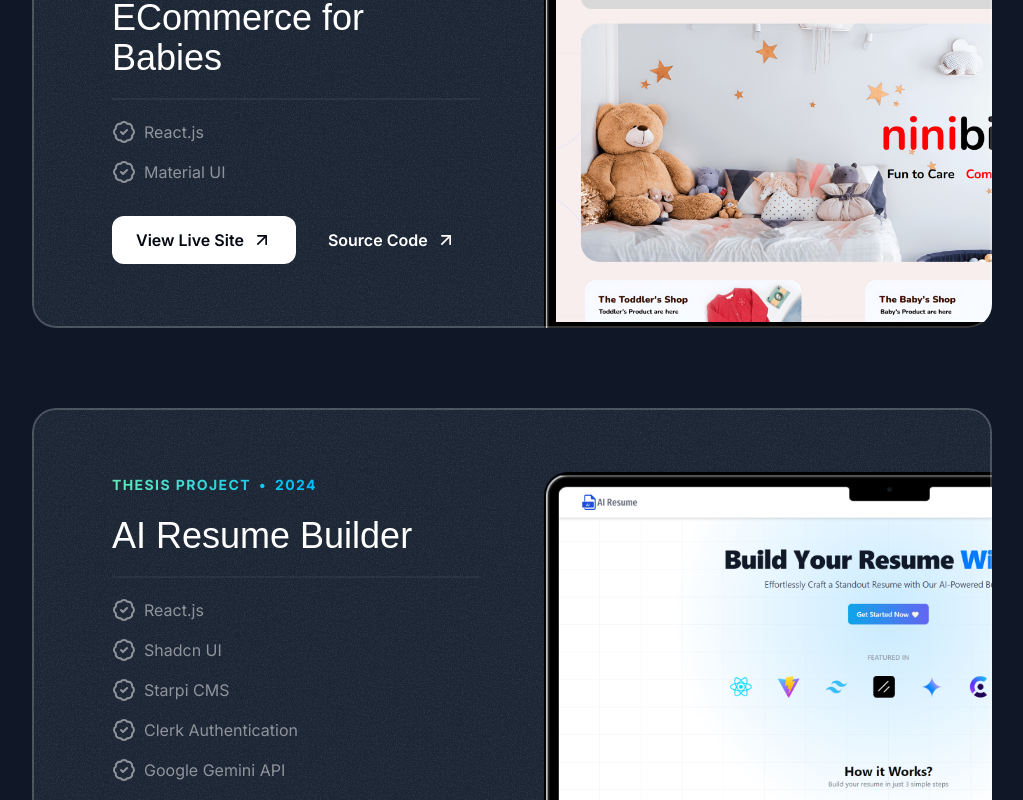
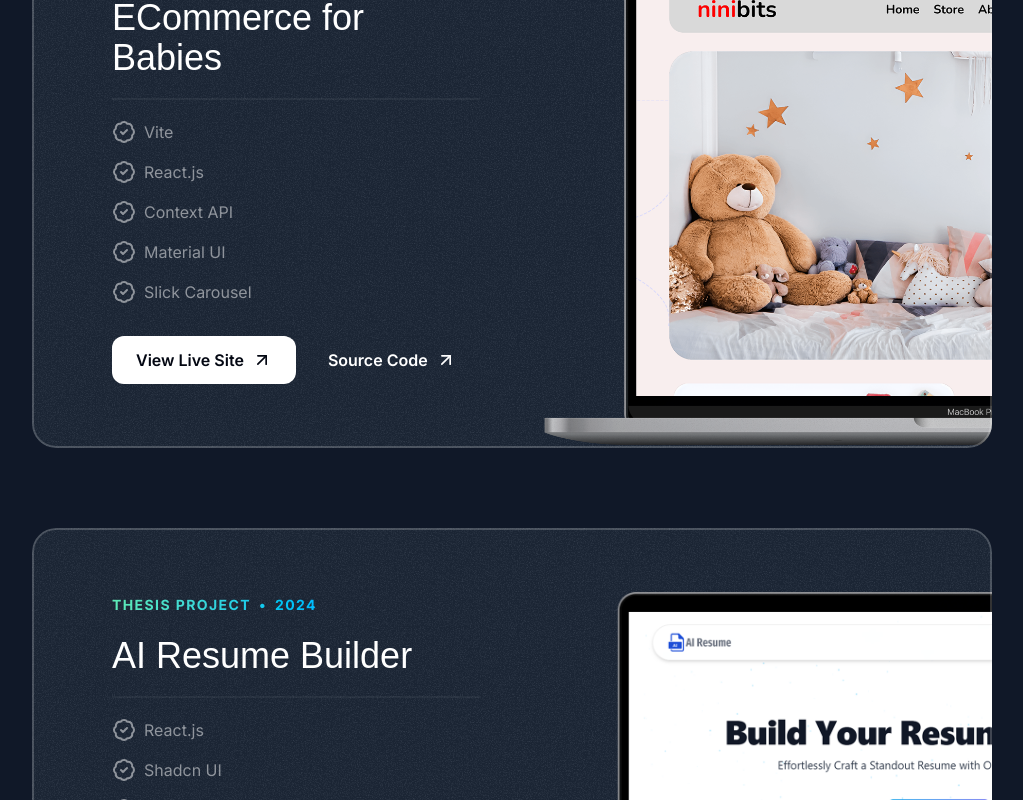
Before and after one commit to ShimaSafari/portfolio, a Next.js app: page / in a window 1280 px wide. Shown: the part 1280-2080 px from the top of the page, without its empty margins (128-1151 px from the left). Built offline with nearby package versions, Linux system fonts and the light colour scheme; a web font is replaced by a local one.

Commit message:
update Projects content

```diff
--- a/src/sections/Projects.tsx
+++ b/src/sections/Projects.tsx
@@ -1,6 +1,6 @@
 import Image from "next/image";
-import AIResumeBuilder from "@/assets/images/aiResumeBuilder-landing.png";
-import BabyLine from "@/assets/images/ninibits-landing.png";
+import AIResumeBuilder from "@/assets/images/landingPage-AIResume.png";
+import BabyLineStore from "@/assets/images/landingPage-ninibits.png";
 import { BadgeCheck } from "lucide-react";
 import { ArrowUpRight } from "lucide-react";
 import { SectionHeader } from "@/components/SectionHeader";
@@ -10,10 +10,16 @@ const portfolioProjects = [
     company: "Freelance niniBits",
     year: "2025",
     title: "ECommerce for Babies",
-    technology: [{ item: "React.js" }, { item: "Material UI" }],
+    technology: [
+      { item: "Vite" },
+      { item: "React.js" },
+      { item: "Context API" },
+      { item: "Material UI" },
+      { item: "Slick Carousel" },
+    ],
     link: "https://github.com/ShimaSafari/BabyLine",
     appLink: "https://babyline-ecommerce-react-mui.vercel.app/",
-    image: BabyLine,
+    image: BabyLineStore,
   },
   {
     company: "Thesis Project",
@@ -22,12 +28,12 @@ const portfolioProjects = [
     technology: [
       { item: "React.js" },
       { item: "Shadcn UI" },
-      { item: "Starpi CMS" },
+      { item: "Starpi - Supabase" },
       { item: "Clerk Authentication" },
       { item: "Google Gemini API" },
     ],
     link: "https://github.com/ShimaSafari/ai-resume-builder",
-    appLink: "https://github.com/ShimaSafari/ai-resume-builder",
+    appLink: "https://ai-resume-builder-react-shadcn.vercel.app/",
     image: AIResumeBuilder,
   },
 ];
@@ -47,7 +53,7 @@ export const ProjectsSection = () => {
               key={project.title}
               className="px-8 pt-8 pb-0 md:pt-12 md:px-10 lg:pt-16 lg:px-20 sticky"
               style={{
-                top: `calc(64px + ${index * 40}px)`,
+                top: `calc(64px + ${index * 100}px)`,
               }}
             >
               <div className="lg:grid lg:grid-cols-2 lg:gap-16">
@@ -75,6 +81,7 @@ export const ProjectsSection = () => {
                   </ul>
                   <a
                     href={project.appLink}
+                    target="_blank"
                     className="bg-white text-gray-950 h-12 w-full md:w-auto rounded-xl font-semibold inline-flex items-center justify-center gap-2 mt-8 px-6"
                   >
                     <span>View Live Site</span>
@@ -82,6 +89,7 @@ export const ProjectsSection = () => {
                   </a>
                   <a
                     href={project.link}
+                    target="_blank"
                     className="text-white h-12 w-full md:w-auto rounded-xl font-semibold inline-flex items-center justify-center gap-2 mt-8 px-6 md:ml-2"
                   >
                     <span>Source Code</span>
@@ -92,7 +100,7 @@ export const ProjectsSection = () => {
                   <Image
                     src={project.image}
                     alt={project.title}
-                    className="mt-8 -mb-4 md:-mb-0 rounded-t-xl md:rounded-t-3xl lg:mt-0 lg:absolute lg:h-full lg:w-auto lg:max-w-none"
+                    className="mt-8 -mb-4 md:-mb-0 lg:mt-0 lg:absolute lg:h-full lg:w-auto lg:max-w-none"
                   />
                 </div>
               </div>
```
Also changed, not shown: src/assets/images/landingPage-AIResume.png (added), src/assets/images/landingPage-ninibits.png (added).
